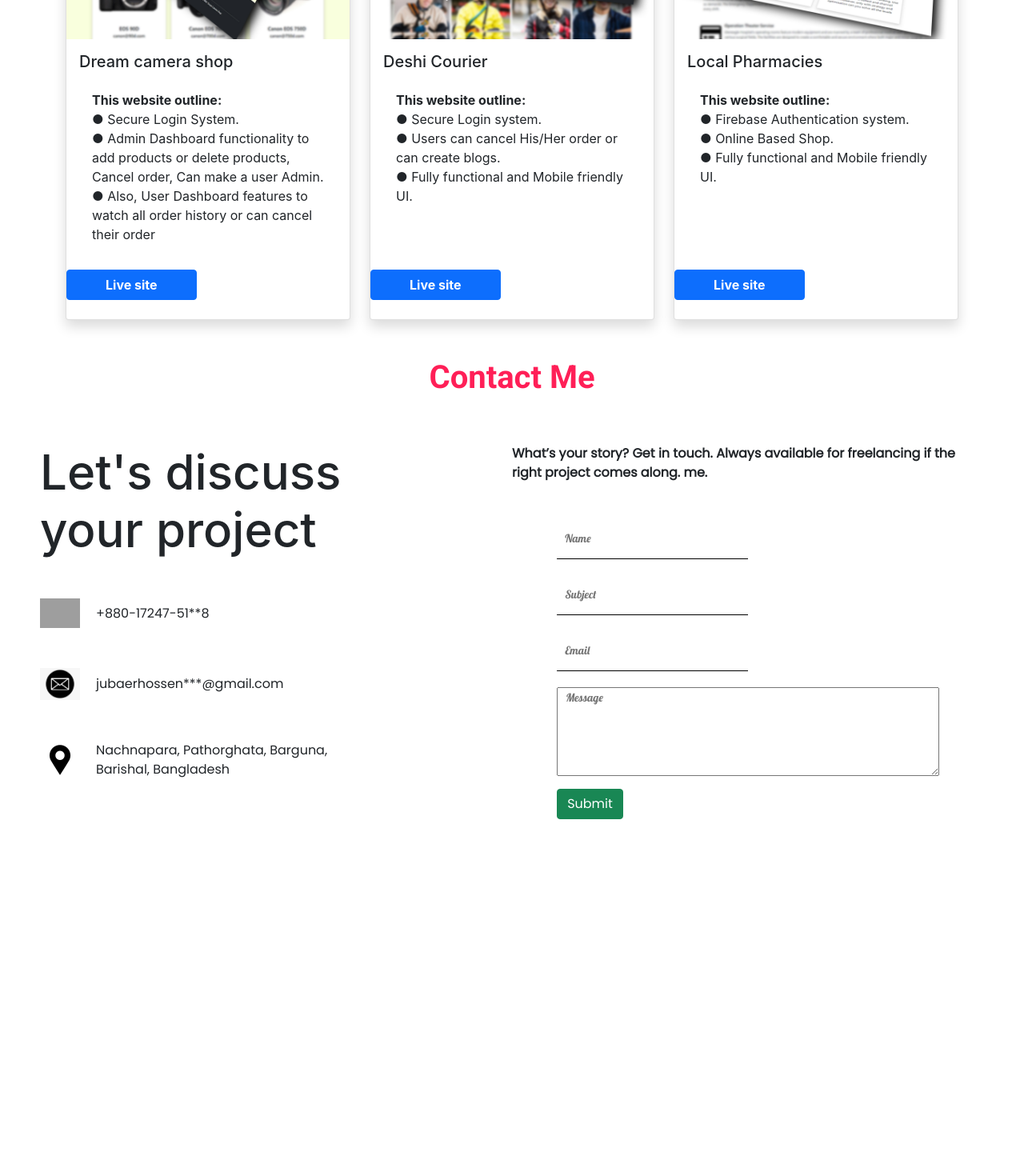
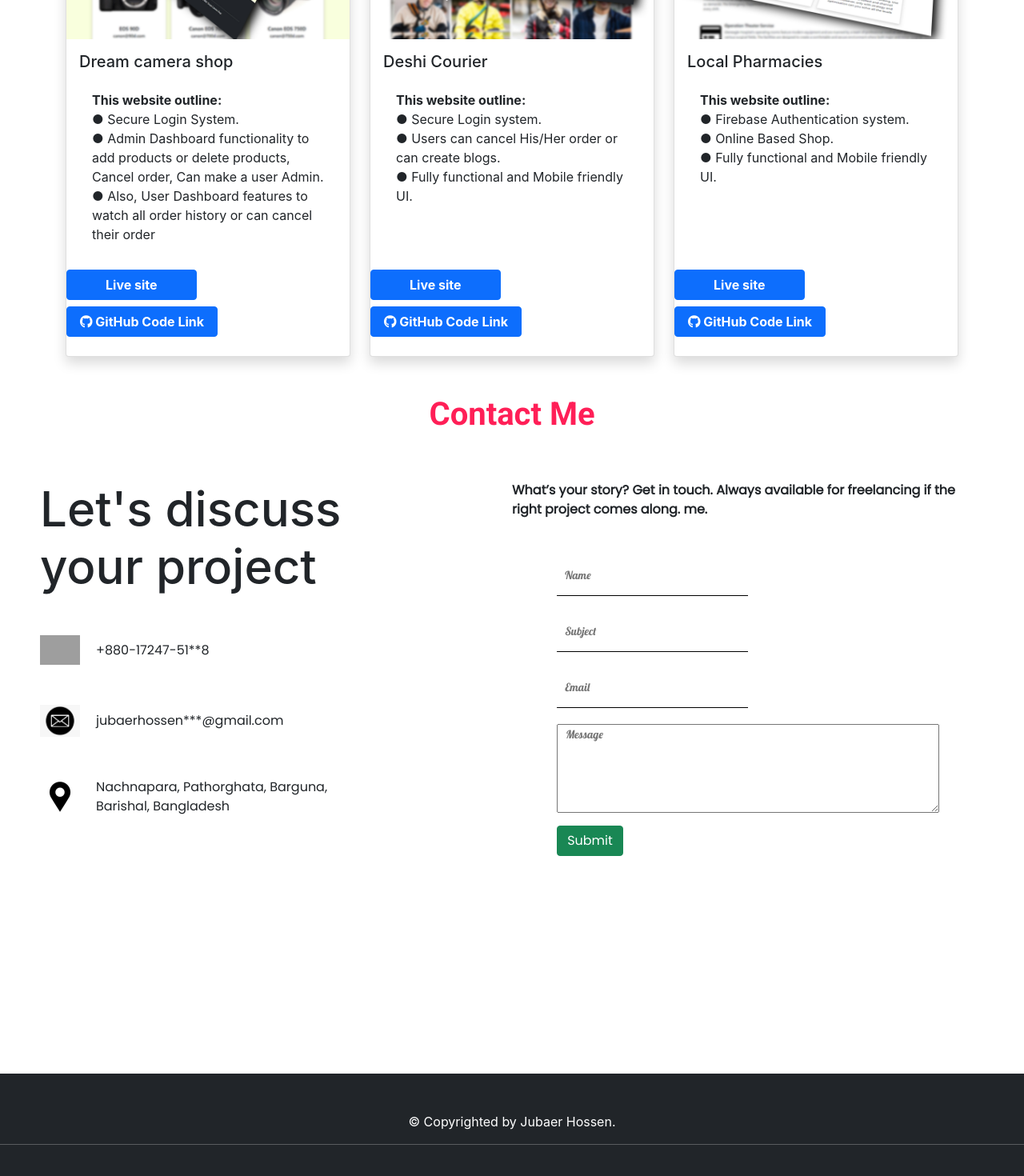
Before and after one commit to jubaer-hossen/porfolio, a React (Create React App) app: page /#projects in a window 1280 px wide. Shown: the part 2951-4421 px from the top of the page at 80% size. Before the commit the page ends 4247 px from the top, so only its background shows below. Built offline with nearby package versions, Linux system fonts and the light colour scheme; grey boxes are pictures that could not be loaded.

Commit message:
added some style and footer section

```diff
--- a/public/index.html
+++ b/public/index.html
@@ -35,6 +35,13 @@
         <link
             href="https://fonts.googleapis.com/css2?family=Lobster&family=Poppins&family=Roboto:wght@700&family=Ubuntu:wght@500&display=swap"
             rel="stylesheet"
+        />
+
+        <link
+            rel="stylesheet"
+            href="https://use.fontawesome.com/releases/v5.15.4/css/all.css"
+            integrity="sha384-DyZ88mC6Up2uqS4h/KRgHuoeGwBcD4Ng9SiP4dIRy0EXTlnuz47vAwmeGwVChigm"
+            crossorigin="anonymous"
         />
         <!--
       manifest.json provides metadata used when your web app is installed on a
--- a/src/App.js
+++ b/src/App.js
@@ -5,6 +5,7 @@ import { BrowserRouter as Router, Routes, Route } from 'react-router-dom';
 import Projects from './components/Project/Projects';
 import About from './components/about/About';
 import Contact from './components/contact/Contact';
+import Footer from './components/Footer/Footer';
 function App() {
     return (
         <div>
@@ -22,6 +23,7 @@ function App() {
                         element={<Contact></Contact>}
                     ></Route>
                 </Routes>
+                <Footer></Footer>
             </Router>
         </div>
     );
--- /dev/null
+++ b/src/components/Footer/Footer.css
@@ -0,0 +1,3 @@
+.footer {
+    min-height: 50px;
+}
--- /dev/null
+++ b/src/components/Footer/Footer.js
@@ -0,0 +1,12 @@
+import React from 'react';
+import './Footer.css';
+const Footer = () => {
+    return (
+        <div className="bg-dark text-white text-center footer py-5">
+            <p>© Copyrighted by Jubaer Hossen.</p>
+            <hr />
+        </div>
+    );
+};
+
+export default Footer;
--- a/src/components/Project/Projects.js
+++ b/src/components/Project/Projects.js
@@ -1,4 +1,5 @@
 import React from 'react';
+import './projects.css';
 import img1 from '../../img/Untitled-a.jpg';
 import img2 from '../../img/Untitled-s.jpg';
 import img3 from '../../img/Untitled-d.jpg';
@@ -28,12 +29,19 @@ const Projects = () => {
                         </div>
                         <div className="mb-4">
                             <a
+                                className="btn btn-primary px-5 mb-2 fw-bold"
                                 target="_blank"
                                 href="https://dream-camera-9e773.web.app/"
                             >
-                                <button className="btn btn-primary px-5 fw-bold">
-                                    Live site
-                                </button>
+                                Live site
+                            </a>
+                            <br />
+                            <a
+                                className="btn btn-primary px-3 fw-bold"
+                                target="_blank"
+                                href="https://github.com/jubaer-hossen/dream-camera"
+                            >
+                                <i class="fab fa-github"></i> GitHub Code Link
                             </a>
                         </div>
                     </div>
@@ -54,12 +62,19 @@ const Projects = () => {
                         </div>
                         <div className="mb-4">
                             <a
+                                className="btn btn-primary px-5 mb-2 fw-bold"
                                 target="_blank"
                                 href="https://brave-austin-2ac4e3.netlify.app/"
                             >
-                                <button className="btn btn-primary px-5 fw-bold">
-                                    Live site
-                                </button>
+                                Live site
+                            </a>
+                            <br />
+                            <a
+                                className="btn btn-primary px-3 fw-bold"
+                                target="_blank"
+                                href="https://github.com/jubaer-hossen/Local-Courier"
+                            >
+                                <i class="fab fa-github"></i> GitHub Code Link
                             </a>
                         </div>
                     </div>
@@ -82,12 +97,19 @@ const Projects = () => {
                         </div>
                         <div className="mb-4">
                             <a
+                                className="btn btn-primary px-5 fw-bold mb-2"
                                 target="_blank"
                                 href="https://upbeat-kare-f8305b.netlify.app/"
                             >
-                                <button className="btn btn-primary px-5 fw-bold">
-                                    Live site
-                                </button>
+                                Live site
+                            </a>
+                            <br />
+                            <a
+                                className="btn btn-primary px-3 fw-bold"
+                                target="_blank"
+                                href="https://github.com/jubaer-hossen/local-pharmacy"
+                            >
+                                <i class="fab fa-github"></i> GitHub Code Link
                             </a>
                         </div>
                     </div>
--- /dev/null
+++ b/src/components/Project/projects.css
@@ -0,0 +1,21 @@
+.card {
+    overflow: hidden;
+    transition: all 1s;
+}
+.card img {
+    overflow: hidden;
+    transition: all 1s;
+}
+
+.card:hover {
+    /* color: blue; */
+    border-color: rgb(255, 0, 0);
+    border: 3px solid red;
+    filter: invert(1);
+}
+
+.card img:hover {
+    transform: scale(1.1);
+    transition: transform 0.5s ease-in-out;
+    transition-delay: 0s;
+}
--- a/src/components/skills/Skills.css
+++ b/src/components/skills/Skills.css
@@ -13,7 +13,7 @@
     transition-delay: 0s;
 }
 .img-tn:hover {
-    transform: rotateY(360deg);
+    /* transform: rotateY(360deg); */
     transform: scale(1.2);
     transition: transform 0.5s ease-in-out;
     transition-delay: 0s;
```
